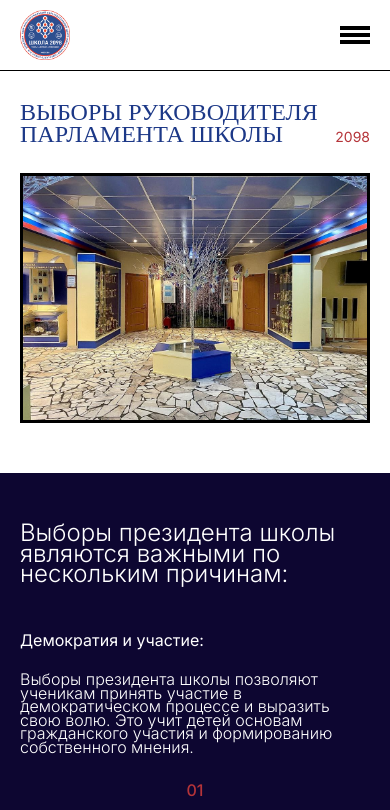
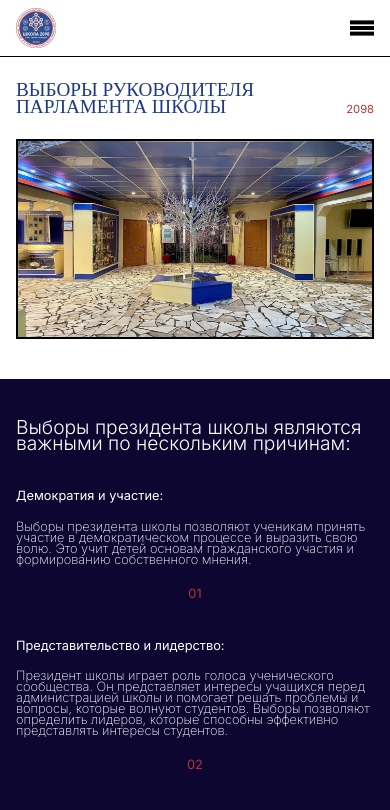
Before and after one commit to Wonderlus/school-president, a Next.js app: page / in a window 390 px wide. Shown: the top 810 px of the page. Built offline with nearby package versions, Linux system fonts and the light colour scheme; no server answers.

Commit message:
complete full project

```diff
--- a/src/app/candidates/page.module.css
+++ b/src/app/candidates/page.module.css
@@ -122,6 +122,7 @@
 
     .container {
         gap: 40px;
+        padding-bottom: 50px;
     }
 
     .title {
--- a/src/app/globals.css
+++ b/src/app/globals.css
@@ -1,4 +1,4 @@
-@import url('https://fonts.googleapis.com/css2?family=Inter:wght@300;400;500;600&family=Playfair+Display&display=swap');
+@import url('https://fonts.googleapis.com/css2?family=Inter:wght@200;300;400;500;600&family=Playfair+Display&display=swap');
 
 * {
   box-sizing: border-box;
@@ -6,10 +6,17 @@
   margin: 0;
   font-family: 'Inter', sans-serif;
   color: #000;
+
+
 }
 
-html,
-body {
+html
+{
   max-width: 100vw;
   overflow-x: hidden;
 }
+
+body {
+  overflow-x: hidden;
+  zoom: 80%;
+}
--- a/src/app/layout.jsx
+++ b/src/app/layout.jsx
@@ -6,6 +6,10 @@
 export const metadata = {
     title: "Выборы руководителя парламента школы",
     description: "",
+    viewport: {
+        content: "initial-scale=0.9"
+    }
+
 };
 
 export default function RootLayout({ children }) {
--- a/src/app/page.module.css
+++ b/src/app/page.module.css
@@ -84,7 +84,7 @@
 .reasonInfo {
     font-size: 24px;
     color: #fff;
-    font-weight: 300;
+    font-weight: 200;
 
     max-width: 40%;
     width: 100%;
@@ -94,7 +94,7 @@
 
 .reasonNumber {
     font-size: 24px;
-    font-weight: 500;
+    font-weight: 400;
     color: #B53439;
 }
 
--- a/src/app/vote/page.module.css
+++ b/src/app/vote/page.module.css
@@ -151,6 +151,7 @@
 
     .container {
         gap: 40px;
+        padding-bottom: 50px;
     }
 
     .title {
```
